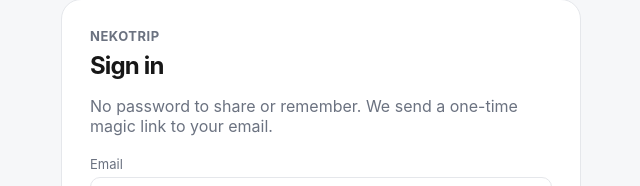
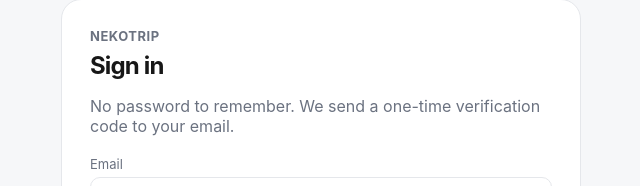
Before and after one commit to andrewgprs2002/nekotrip, a Next.js app: page /login in a window 1280 px wide. Shown: the part 129-315 px from the top of the page, without its empty margins (319-959 px from the left). Built offline with nearby package versions, Linux system fonts and the light colour scheme; no server answers.

Commit message:
Polish email OTP login flow

```diff
--- a/app/login/page.tsx
+++ b/app/login/page.tsx
@@ -17,7 +17,7 @@ export default async function LoginPage({ searchParams }: { searchParams: Promis
     <section className="authCard">
       <div className="eyebrow">NekoTrip</div>
       <h1>Sign in</h1>
-      <p className="muted">No password to share or remember. We send a one-time magic link to your email.</p>
+      <p className="muted">No password to remember. We send a one-time verification code to your email.</p>
       <LoginForm nextPath={nextPath} />
     </section>
   </main>;
```
